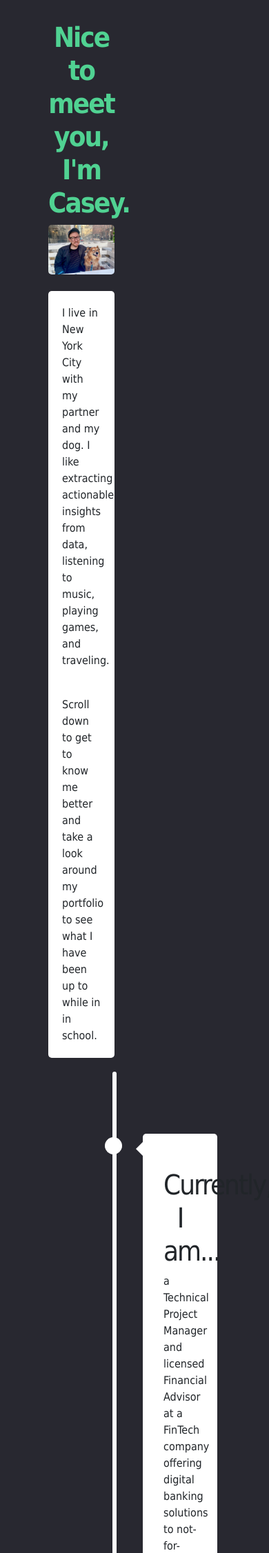
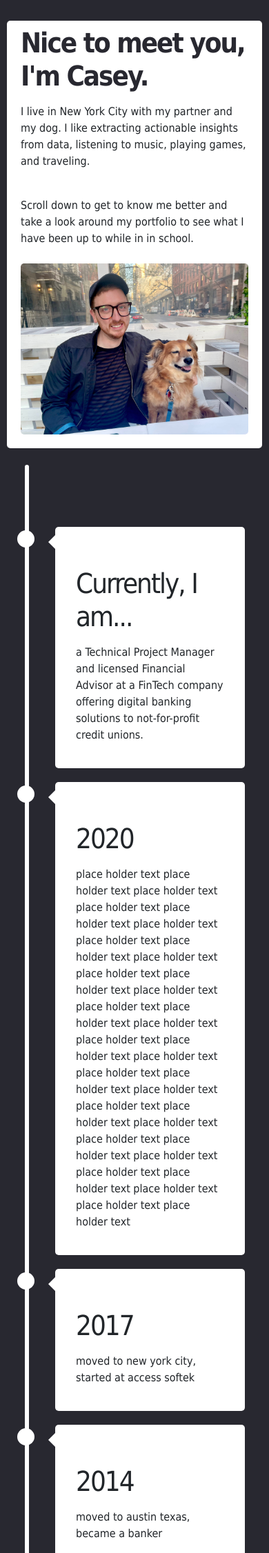
Before and after one commit to cjmasamitsu/portfolio-website, a Flask app: template templates/index.html in a window 390 px wide. Shown: the part 114-2366 px from the top of the page at 69% size. Run offline with Flask 2, Linux system fonts and the light colour scheme; the template is opened without the code that fills it: most values are stand-ins (such as "Sample title", 1, 10 or a date in 2020); some libraries are stand-ins or nearby versions.

Commit message:
Mobile optimization

```diff
--- a/static/main.css
+++ b/static/main.css
@@ -18,8 +18,6 @@ body {
     width: 100%;
     margin: auto;
   }
-
-
 
   div.projects {
     padding: 10px 30px 30px 30px;
@@ -46,8 +44,10 @@ body {
   h2 {
     font-size: 2.5em;
     margin-top: 30px;
-    text-align: center;
+    text-align: left;
     letter-spacing: -2px;
+    padding-top: 8px;
+    padding-bottom: 8px;
   }
 
   h3 {
@@ -214,7 +214,7 @@ body {
 
 .about-header
 {
-    color: #50d292;
+    color: #282830;
     font-weight: bold;
 }
 
@@ -382,38 +382,49 @@ img {
     width: auto;
     margin-left: auto;
     margin-right: auto;
-}
-
-.text-left2 {
     background-color: #ffffff;
-    width: auto;
-    margin-left: auto;
-    margin-right: auto;
     padding-right: 20px;
     padding-left: 20px;
-    padding-top: 20px;
+    padding-top: 0px;
     padding-bottom: 20px;
     border-radius: 5px;
 }
 
+
+
 .outerdiv {
     padding-top: 0px;
-    padding-right: 50px;
-    padding-left: 50px;
+    padding-right: 10px;
+    padding-left: 10px;
 }
 
 .leftdiv
 {
-    padding: 0px 0px 20px 20px;
-    float: left;
-    width: 40%;
+    padding: 0px 0px 0px 0px;
+
 }
 
 .timeline {
     position: relative;
     max-width: 1000px;
     margin: 0 auto;
+    padding-top: 80px;
+}
+
+@media only screen and (min-width: 630px) {
+  /* only for screens wider or equal to 630 pixels */
+  /* code from https://www.thesitewizard.com/css/design-2-column-layout.shtml */
+  .timeline {
+    position: relative;
+    max-width: 1000px;
+    margin: 0 auto;
     float: right;
     width: 70%;
     padding-top: 80px;
+  }
+  .leftdiv {
+    padding: 0px 0px 20px 20px;
+    float: left;
+    width: 40%;
+  }
 }
--- a/templates/index.html
+++ b/templates/index.html
@@ -11,17 +11,14 @@
             <div class="leftdiv">
                 <div class="text-left1">
                     <h2 class="about-header">Nice to meet you, I'm Casey.</h2>
+                    <p>I live in New York City with my partner and my dog. I like extracting actionable insights from data, listening to music, playing games, and traveling.</p>
+                    <br>
+                    Scroll down to get to know me better and take a look around my portfolio to see what I have been up to while in in school.<br>
+                    <br>
                     <img src ="static\img\caseyandhastings.jpg" height = "275px" width = "375px" align = "center">
                 </div>
                 <br>
-                <div class="text-left2">
-                    <p>I live in New York City with my partner and my dog. I like extracting actionable insights from data, listening to music, playing games, and traveling.</p>
-                    <br>
-                    Scroll down to get to know me better and take a look around my portfolio to see what I have been up to while in in school.
-                </div>
             </div>
-
-
         <div class="timeline">
             <div class="container-timeline left">
                 <div class="content">
```
